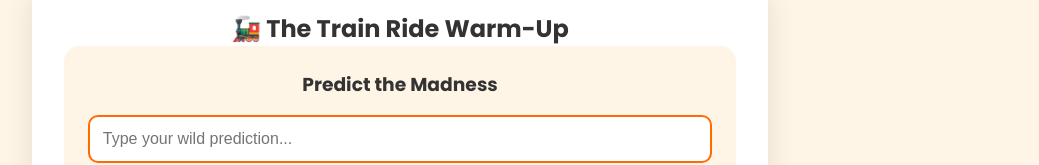
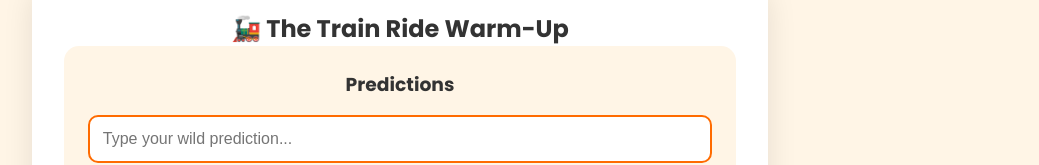
Before and after one commit to assem-dotcom/Kings-Day-Nijmegen, a plain HTML site: page index.html in a window 1280 px wide. Shown: the part 250-415 px from the top of the page, without its empty margins (240-1279 px from the left). Drawn offline with Linux system fonts and the light colour scheme.

Commit message:
Change 'Predict the Madness' to 'Predictions'

```diff
--- a/index.html
+++ b/index.html
@@ -24,7 +24,7 @@
             <section id="train" class="section active">
                 <h2>🚂 The Train Ride Warm-Up</h2>
                 <div class="prediction-box">
-                    <h3>Predict the Madness</h3>
+                    <h3>Predictions</h3>
                     <input type="text" id="prediction-input" placeholder="Type your wild prediction...">
                     <button id="submit-prediction">Submit</button>
                     <div id="predictions-list"></div>
```
